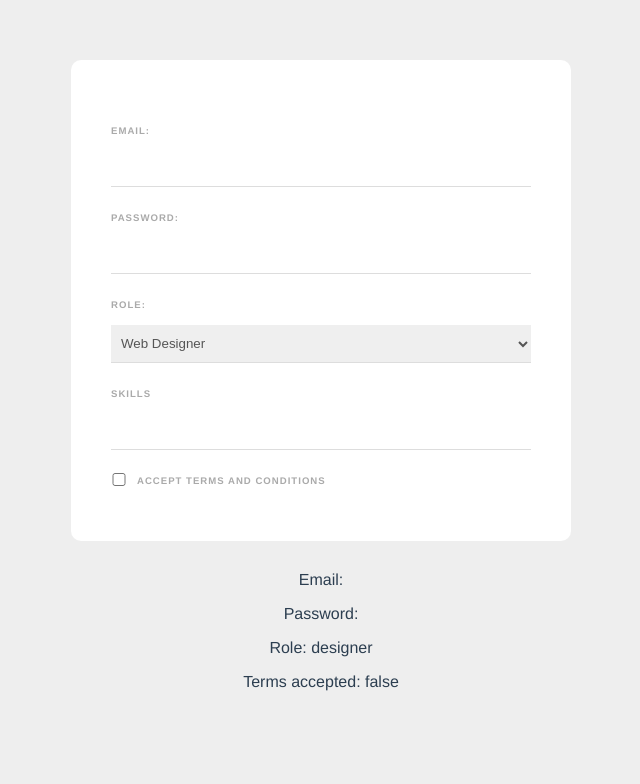
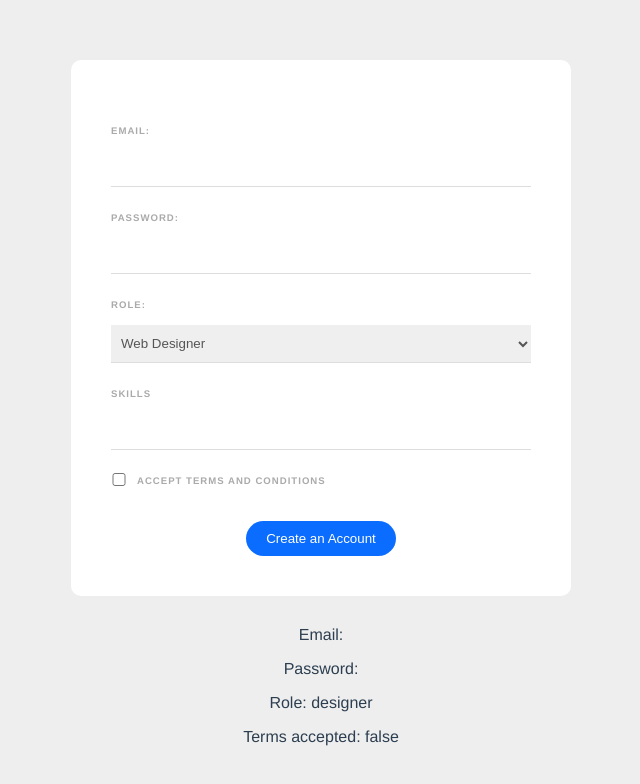
Before and after one commit to pikkukurkku/vue_web_form, a Vue app: page / in a window 1280 px wide. Shown: the top 784 px of the page, without its empty margins (319-959 px from the left). Built offline with nearby package versions, Linux system fonts and the light colour scheme.

Commit message:
form prevent submit

```diff
--- a/src/components/SignUpForm.vue
+++ b/src/components/SignUpForm.vue
@@ -1,5 +1,5 @@
 <template>
-  <form>
+  <form @submit.prevent="handleSubmit">
     <label>Email:</label>
     <input type="email" required v-model="email" />
 
@@ -21,6 +21,10 @@
     <div class="terms">
       <input type="checkbox" v-model="terms" required />
       <label>Accept terms and conditions</label>
+    </div>
+
+    <div class="submit">
+      <button>Create an Account</button>
     </div>
   </form>
 
@@ -56,6 +60,9 @@
         return skill !== item
       })
     },
+    handleSubmit() {
+      console.log('form submitted')
+    }
   },
 };
 </script>
@@ -107,4 +114,15 @@
     color: #777;
     cursor: pointer
 }
+button {
+  background: #0b6dff;
+  border: 0;
+  padding: 10px 20px;
+  margin-top: 20px;
+  color: white;
+  border-radius: 20px
+}
+.submit {
+  text-align: center;
+}
 </style>
```
